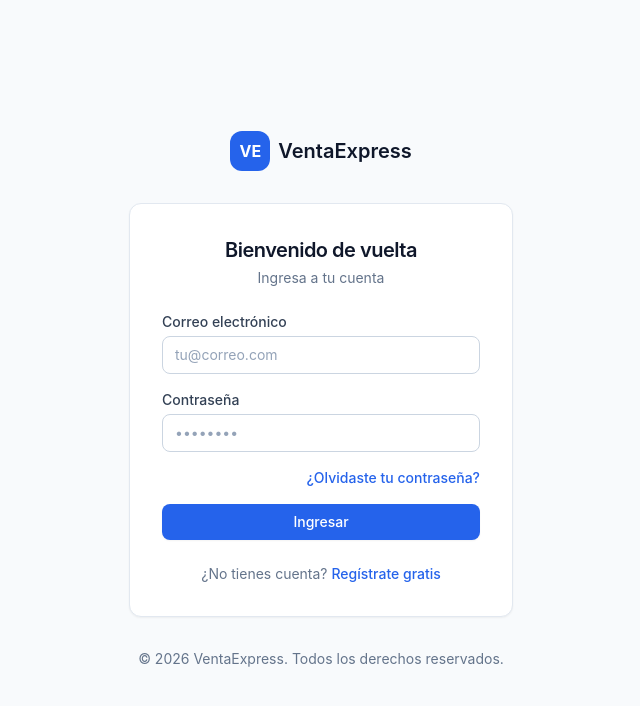
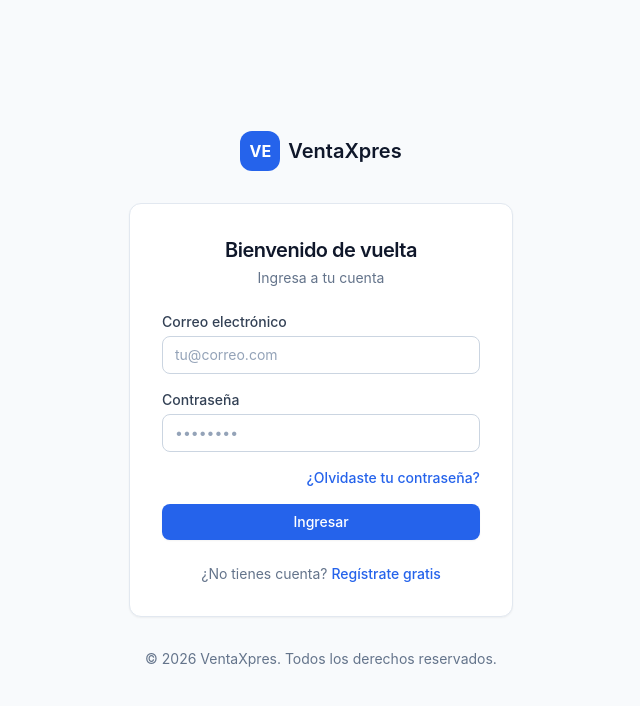
Before and after one commit to LuisRha/ventaexpress, a React (Vite) app: page /login in a window 1280 px wide. Shown: the top 706 px of the page, without its empty margins (319-959 px from the left). Built offline with nearby package versions, Linux system fonts and the light colour scheme; no server answers.

Commit message:
feat: SEO optimization - meta tags, Open Graph, structured data, robots.txt, sitemap.xml, keywords for dropshipping Ecuador

```diff
--- a/index.html
+++ b/index.html
@@ -5,8 +5,57 @@
     <link rel="icon" type="image/png" href="/favicon.png" />
     <link rel="apple-touch-icon" href="/favicon.png" />
     <meta name="viewport" content="width=device-width, initial-scale=1.0" />
-    <meta name="description" content="Crea páginas de venta para tus productos y recibe pedidos desde redes sociales" />
-    <title>VentaExpress - Páginas de venta para redes sociales</title>
+
+    <!-- SEO Principal -->
+    <title>VentaXpres - Crea tu Tienda Virtual en 5 Minutos | Dropshipping Ecuador</title>
+    <meta name="description" content="Crea tu tienda virtual gratis en 5 minutos. Vende por TikTok, Facebook, Instagram y WhatsApp con pago contra entrega. Plataforma de dropshipping para Ecuador. Sin conocimientos técnicos." />
+    <meta name="keywords" content="tienda virtual Ecuador, crear tienda online, dropshipping Ecuador, vender por redes sociales, pago contra entrega, tienda gratis, vender por TikTok, vender por WhatsApp, e-commerce Ecuador, página de ventas" />
+    <meta name="author" content="VentaXpres" />
+    <meta name="robots" content="index, follow" />
+    <link rel="canonical" href="https://www.ventaxpres.com" />
+
+    <!-- Open Graph (Facebook, WhatsApp, Telegram) -->
+    <meta property="og:type" content="website" />
+    <meta property="og:url" content="https://www.ventaxpres.com" />
+    <meta property="og:title" content="VentaXpres - Crea tu Tienda Virtual en 5 Minutos" />
+    <meta property="og:description" content="Vende tus productos por redes sociales con tu propia página profesional. Pago contra entrega. Empieza gratis." />
+    <meta property="og:image" content="https://www.ventaxpres.com/favicon.png" />
+    <meta property="og:locale" content="es_EC" />
+    <meta property="og:site_name" content="VentaXpres" />
+
+    <!-- Twitter Card -->
+    <meta name="twitter:card" content="summary_large_image" />
+    <meta name="twitter:title" content="VentaXpres - Crea tu Tienda Virtual en 5 Minutos" />
+    <meta name="twitter:description" content="Vende tus productos por redes sociales. Dropshipping fácil para Ecuador." />
+    <meta name="twitter:image" content="https://www.ventaxpres.com/favicon.png" />
+
+    <!-- Geo -->
+    <meta name="geo.region" content="EC" />
+    <meta name="geo.country" content="Ecuador" />
+
+    <!-- Structured Data (Google) -->
+    <script type="application/ld+json">
+    {
+      "@context": "https://schema.org",
+      "@type": "SoftwareApplication",
+      "name": "VentaXpres",
+      "url": "https://www.ventaxpres.com",
+      "description": "Plataforma para crear tiendas virtuales y vender por redes sociales en Ecuador con pago contra entrega",
+      "applicationCategory": "BusinessApplication",
+      "operatingSystem": "Web",
+      "offers": {
+        "@type": "Offer",
+        "price": "0",
+        "priceCurrency": "USD",
+        "description": "Plan gratuito disponible"
+      },
+      "aggregateRating": {
+        "@type": "AggregateRating",
+        "ratingValue": "4.8",
+        "ratingCount": "150"
+      }
+    }
+    </script>
   </head>
   <body class="antialiased">
     <div id="root"></div>
--- a/src/utils/constants.ts
+++ b/src/utils/constants.ts
@@ -2,7 +2,7 @@
 // CONSTANTES GLOBALES
 // ============================================
 
-export const APP_NAME = 'VentaExpress'
+export const APP_NAME = 'VentaXpres'
 
 export const ORDER_STATUS_LABELS: Record<string, string> = {
   PENDING: 'Pendiente',
```
Also changed, not shown: public/robots.txt (added), 1 other file (tests, documents, lock files or other folders).
